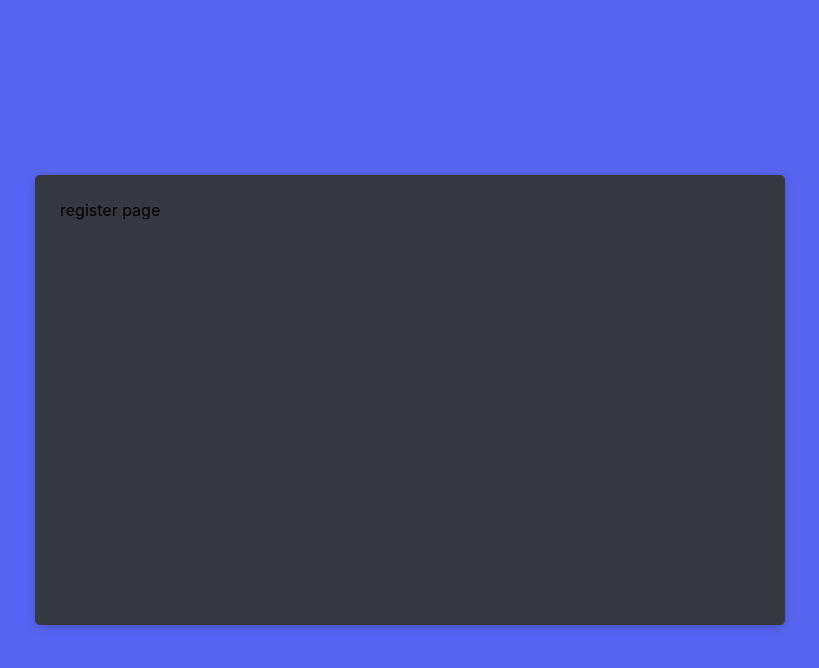
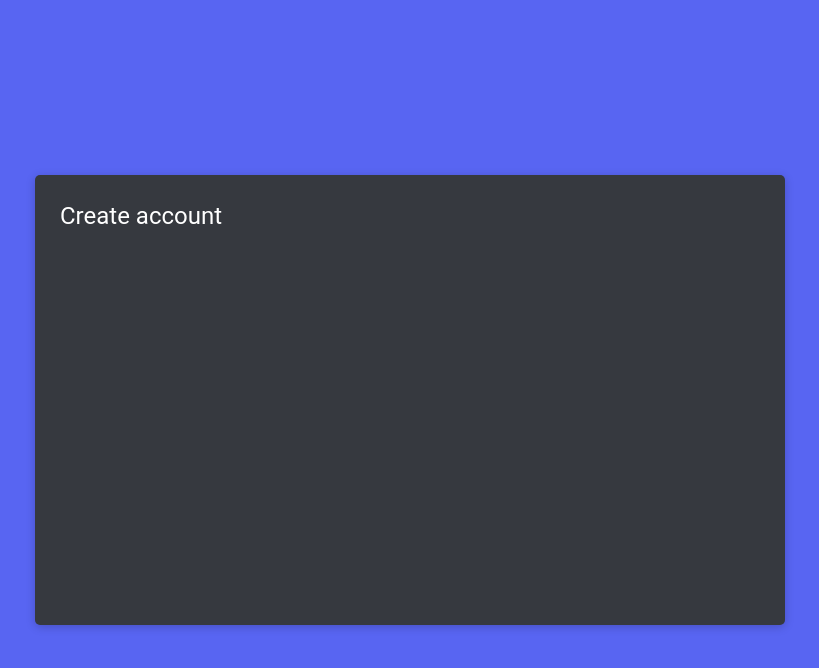
Before and after one commit to andyRamesy/discord-front-react, a React (Create React App) app: page /login in a window 1280 px wide. Both pictures are taken after a click on the element "Create an account". Shown: the top 668 px of the page, without its empty margins (230-1049 px from the left). Built offline with nearby package versions, Linux system fonts and the light colour scheme.

Commit message:
start register page

```diff
--- a/src/pages/authPages/LoginPage/LoginPageFooter.tsx
+++ b/src/pages/authPages/LoginPage/LoginPageFooter.tsx
@@ -21,7 +21,7 @@ const LoginPageFooter = ({ handleLogin, isFormValid }) => {
   return (
     <>
       <Tooltip title={!isFormValid ? getFormNotValid() : getFormValidMessage()}>
-        <div style={{ display: "flex", justifyContent: "center" }}>
+        <div style={{ display: "flex", justifyContent: "center", width:"fit-content" , margin: "auto"}}>
           <CustomPrimaryButton
             label="Login"
             additionalStyles={{ marginTop: "30px" }}
--- a/src/pages/authPages/RegisterPage/RegisterPage.jsx
+++ b/src/pages/authPages/RegisterPage/RegisterPage.jsx
@@ -1,8 +1,14 @@
 import React from "react";
 import AuthBox from "../../../shared/components/AuthBox";
+import { Typography } from "@mui/material";
+import RegisterPageHeader from "./RegisterPageHeader";
 
 const RegisterPage = () => {
-  return <AuthBox>register page</AuthBox>;
+  return (
+    <AuthBox>
+      <RegisterPageHeader />
+    </AuthBox>
+  );
 };
 
 export default RegisterPage;
--- /dev/null
+++ b/src/pages/authPages/RegisterPage/RegisterPageHeader.tsx
@@ -0,0 +1,19 @@
+import { Typography } from "@mui/material";
+
+const RegisterPageHeader = (): JSX.Element => {
+  return (
+    <div style={styles.container}>
+      <Typography variant="h5" sx={{ color: "white" }}>
+        Create account
+      </Typography>
+    </div>
+  );
+};
+
+const styles = {
+  container: {
+    display: "flex",
+  },
+};
+
+export default RegisterPageHeader;
--- a/src/routes/routeData.jsx
+++ b/src/routes/routeData.tsx
@@ -2,7 +2,13 @@ import LoginPage from "../pages/authPages/LoginPage/LoginPage";
 import RegisterPage from "../pages/authPages/RegisterPage/RegisterPage";
 import DashBoard from "../pages/DashBoard/DashBoard";
 
-const pagesData = [
+interface IPageData {
+  path: String;
+  element: Object;
+  title: String;
+}
+
+const pagesData:IPageData[] = [
   {
     path: "/login",
     element: <LoginPage />,
@@ -20,9 +26,9 @@ const pagesData = [
   },
   {
     path: "/",
-    element :  <DashBoard />,
-    title : "dashboard"
-  }
+    element: <DashBoard />,
+    title: "dashboard",
+  },
 ];
 
 export default pagesData;
--- a/src/routes/router.jsx
+++ /dev/null
@@ -1,12 +0,0 @@
-import { Route, Routes } from "react-router-dom";
-import pagesData from "./routeData";
-
-const Router = () => {
-  const pageRoutes = pagesData.map(({ path, title, element }) => {
-    return <Route key={title} path={`/${path}`} element={element} />;
-  });
-
-  return <Routes>{pageRoutes}</Routes>;
-};
-
-export default Router;
--- /dev/null
+++ b/src/routes/router.tsx
@@ -0,0 +1,21 @@
+import { Route, Routes } from "react-router-dom";
+import pagesData from "./routeData";
+import { ReactNode } from "react";
+
+// interface IRouteElement{
+//   path: string,
+//   title: string,
+//   element : ReactNode
+// }
+
+const Router = () => {
+  const pageRoutes = pagesData.map(
+    ({ path, title, element }: any): ReactNode => {
+      return <Route key={title} path={`/${path}`} element={element} />;
+    }
+  );
+
+  return <Routes>{pageRoutes}</Routes>;
+};
+
+export default Router;
--- a/src/shared/components/InputWithLabel.tsx
+++ b/src/shared/components/InputWithLabel.tsx
@@ -9,7 +9,7 @@ const Wrapper = styled("div")({
 });
 
 const Label = styled("p")({
-  color: "b9bbbe",
+  color: "#b9bbbe",
   textTransform: "uppercase",
   fontWeight: "600",
   fontSize: "16px",
```
